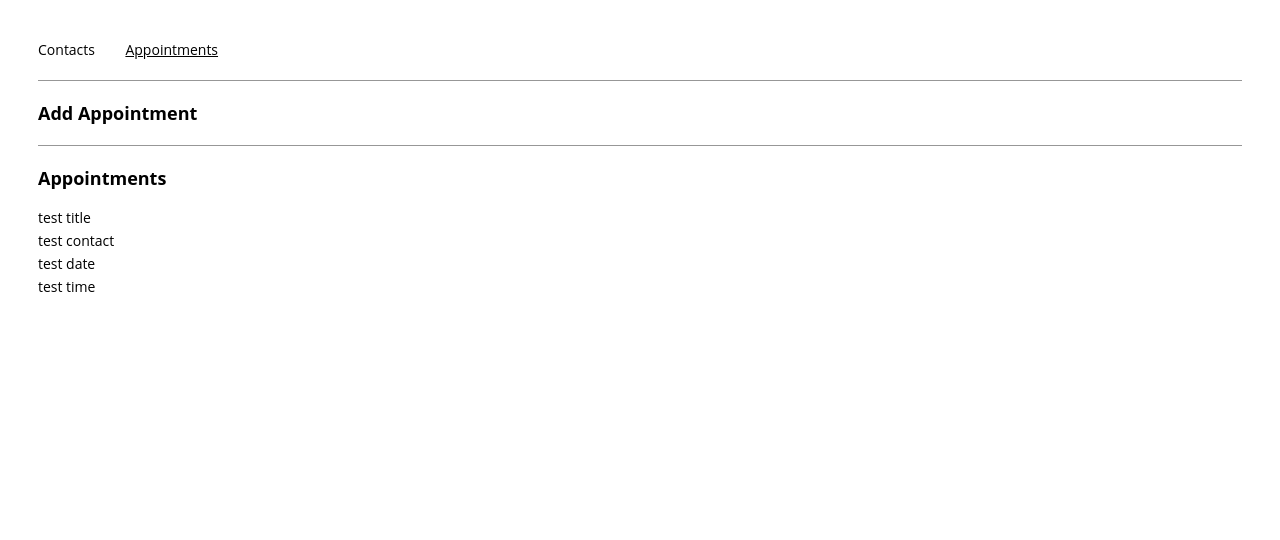
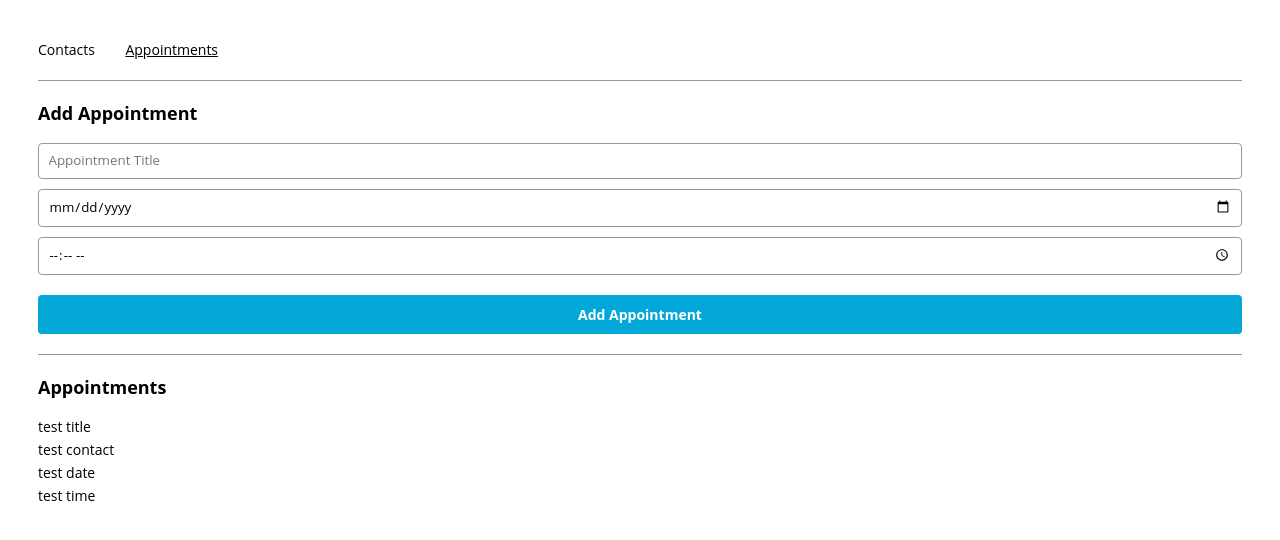
Before and after one commit to Joshua-Bernard/appointment-planner, a React (Create React App) app: page /appointments in a window 1280 px wide. Shown: the top 540 px of the page. Built offline with nearby package versions, Linux system fonts and the light colour scheme.

Commit message:
Add form functionality (including ContactPicker component) to AppointmentForm. Also passed con tacts as a prop to AppointmentForm via Appointmentpage.

```diff
--- a/src/components/appointmentForm/AppointmentForm.js
+++ b/src/components/appointmentForm/AppointmentForm.js
@@ -1,9 +1,8 @@
 import React from "react";
+import { ContactPicker } from "../contactPicker/ContactPicker";
 
 const getTodayString = () => {
-  const [month, day, year] = new Date()
-    .toLocaleDateString("en-US")
-    .split("/");
+  const [month, day, year] = new Date().toLocaleDateString("en-US").split("/");
   return `${year}-${month.padStart(2, "0")}-${day.padStart(2, "0")}`;
 };
 
@@ -17,10 +16,37 @@
   setDate,
   time,
   setTime,
-  handleSubmit
+  handleSubmit,
 }) => {
-
   return (
-    <></>
+    <>
+      <form onSubmit={handleSubmit}>
+        <input
+          type="text"
+          name="title"
+          value={title}
+          onChange={(e) => setTitle(e.target.value)}
+          placeholder="Appointment Title"
+          required
+        />
+        <input
+          type="date"
+          name="date"
+          value={date}
+          onChange={(e) => setDate(e.target.value)}
+          min={getTodayString()}
+          required
+        />
+        <input
+          type="time"
+          name="time"
+          value={time}
+          onChange={(e) => setTime(e.target.value)}
+          required
+        />
+        <ContactPicker contacts={contacts} />
+        <input type="submit" value="Add Appointment" />
+      </form>
+    </>
   );
 };
--- a/src/containers/appointmentsPage/AppointmentsPage.js
+++ b/src/containers/appointmentsPage/AppointmentsPage.js
@@ -39,6 +39,7 @@
           setDate={setDate}
           time={time}
           setTime={setTime}
+          contacts={props.contacts}
         />
       </section>
       <hr />
```
